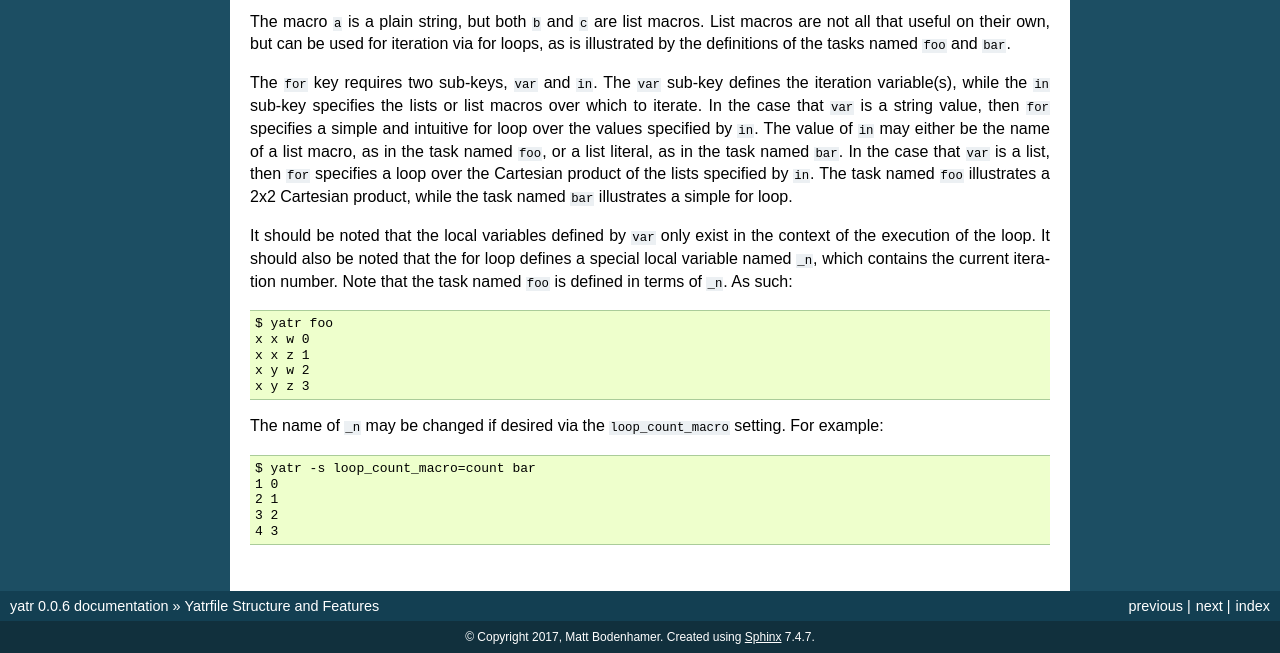
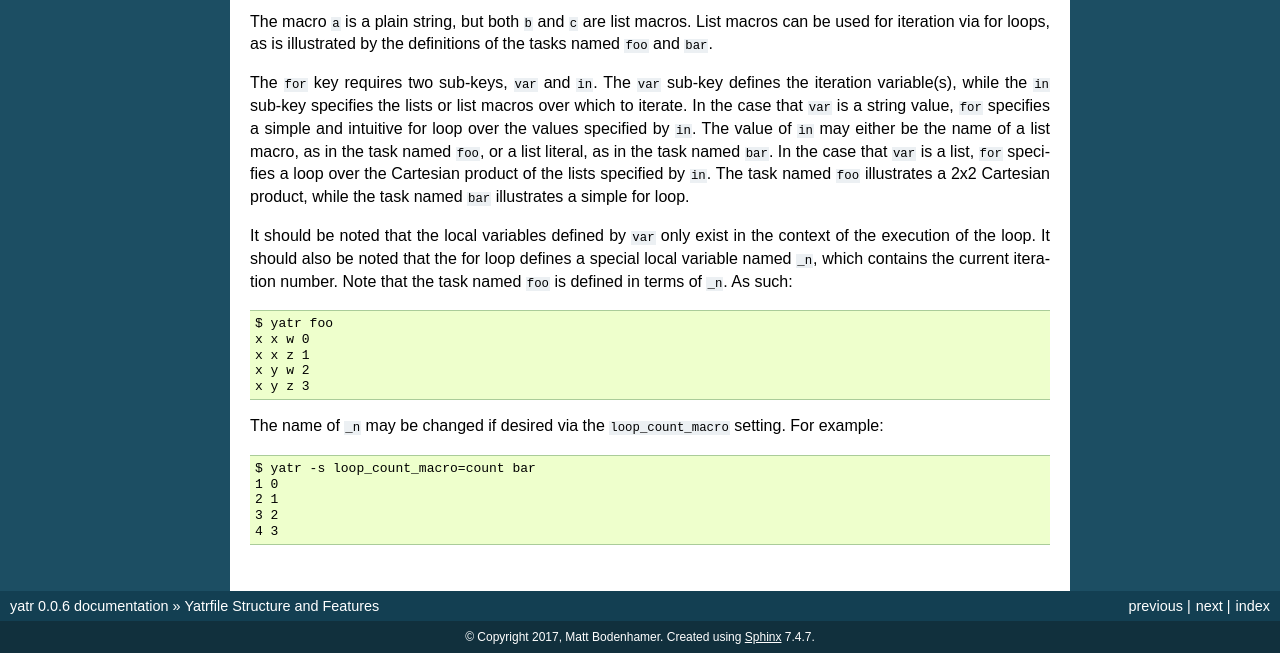
Before and after one commit to mbodenhamer/yatr, a Sphinx documentation site: the page built from docs/yatrfile.rst, in a window 1280 px wide and 900 px high, scrolled down 6053 px, cut to the strip 247-900 px from the top of the window. Built offline with Sphinx 7.4.7, drawn with Linux system fonts in a browser that asks for light colours; some of the changed text lies outside the part shown.

Commit message:
Updating docs

```diff
--- a/README.rst
+++ b/README.rst
@@ -10,7 +10,7 @@
 .. image:: https://readthedocs.org/projects/yatr/badge/?version=latest
     :target: http://yatr.readthedocs.org/en/latest/?badge=latest
 
-Yet Another Task Runner.  Or alternatively, YAml Task Runner.  Yatr is a YAML-based task runner that attempts to implement and extend the best features of GNU Make for 21st-century software development contexts that are not centered around the compilation of C/C++ code.  The project is in the preliminary stages development, but is nonetheless functional for a number of applications.
+Yet Another Task Runner.  Or alternatively, YAml Task Runner.  Yatr is a YAML-based task runner designed for 21st-century software-development contexts.  The project is in the preliminary stages of development, but is nonetheless functional for a number of applications.
 
 To install, run::
 
--- a/docs/install.rst
+++ b/docs/install.rst
@@ -19,7 +19,7 @@
 
 .. highlight:: bash
 
-Depending on your system configuration, configurable bash tab completions may not be enabled by default.  If it is infeasible or undesirable to enable such functionality globally, then the file ``/etc/bash_completion.d/yatr`` will need to be sourced in ``~/.bashrc``, by adding the following line::
+Depending on your system configuration, configurable bash tab completions may not be enabled by default.  If it is infeasible or undesirable to enable such functionality globally, then the file ``/etc/bash_completion.d/yatr`` will need to be sourced in ``~/.bashrc``.  This can be accomplished by adding the following line::
 
     source /etc/bash_completion.d/yatr
 
--- a/docs/yatrfile.rst
+++ b/docs/yatrfile.rst
@@ -81,8 +81,6 @@
     bar
 
 
-If no default task is defined, and if yatr is invoked without any arguments, then yatr will exit after printing usage information.
-
 Tasks may also be defined as a list of command strings, to be executed one after the other, as illustrated by ``bar``::
 
     $ yatr bar
@@ -253,9 +251,9 @@
 .. literalinclude:: ../tests/test7.yml
    :language: yaml
 
-The macro ``a`` is a plain string, but both ``b`` and ``c`` are list macros.  List macros are not all that useful on their own, but can be used for iteration via for loops, as is illustrated by the definitions of the tasks named ``foo`` and ``bar``.
+The macro ``a`` is a plain string, but both ``b`` and ``c`` are list macros.  List macros can be used for iteration via for loops, as is illustrated by the definitions of the tasks named ``foo`` and ``bar``.
 
-The ``for`` key requires two sub-keys, ``var`` and ``in``.  The ``var`` sub-key defines the iteration variable(s), while the ``in`` sub-key specifies the lists or list macros over which to iterate.  In the case that ``var`` is a string value, then ``for`` specifies a simple and intuitive for loop over the values specified by ``in``.  The value of ``in`` may either be the name of a list macro, as in the task named ``foo``, or a list literal, as in the task named ``bar``.  In the case that ``var`` is a list, then ``for`` specifies a loop over the Cartesian product of the lists specified by ``in``.  The task named ``foo`` illustrates a 2x2 Cartesian product, while the task named ``bar`` illustrates a simple for loop.
+The ``for`` key requires two sub-keys, ``var`` and ``in``.  The ``var`` sub-key defines the iteration variable(s), while the ``in`` sub-key specifies the lists or list macros over which to iterate.  In the case that ``var`` is a string value, ``for`` specifies a simple and intuitive for loop over the values specified by ``in``.  The value of ``in`` may either be the name of a list macro, as in the task named ``foo``, or a list literal, as in the task named ``bar``.  In the case that ``var`` is a list, ``for`` specifies a loop over the Cartesian product of the lists specified by ``in``.  The task named ``foo`` illustrates a 2x2 Cartesian product, while the task named ``bar`` illustrates a simple for loop.
 
 It should be noted that the local variables defined by ``var`` only exist in the context of the execution of the loop.  It should also be noted that the for loop defines a special local variable named ``_n``, which contains the current iteration number.  Note that the task named ``foo`` is defined in terms of ``_n``.  As such::
 
```
Also changed, not shown: other parts of docs/yatrfile.rst (+3 -2 lines), docs/cli.rst (+8 -6 lines).
